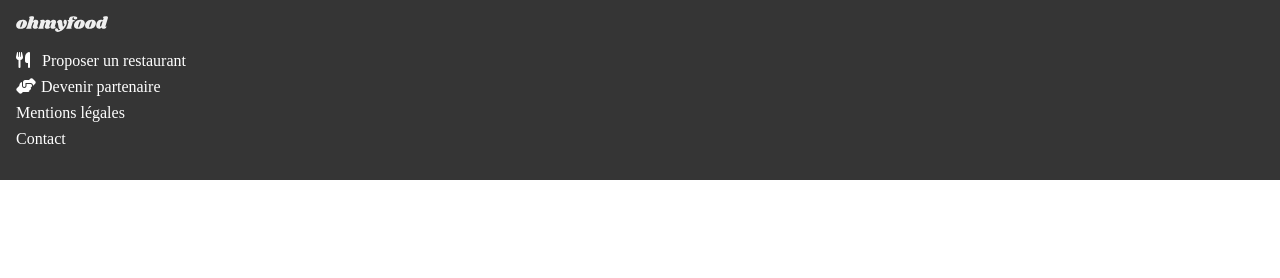
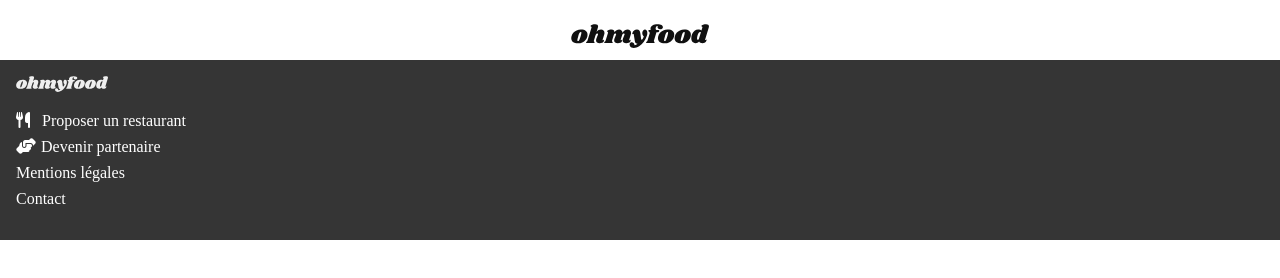
Before and after one commit to Xemn/SpysschaertSteven_3_02112021, a website: page a_la_francaise.html in a window 1280 px wide. Drawn offline with Linux system fonts and the light colour scheme; a web font is replaced by a local one.

Commit message:
Adding the common header of each restaurant page

```diff
--- a/a_la_francaise.html
+++ b/a_la_francaise.html
@@ -12,6 +12,12 @@
     <title>À la Française</title>
   </head>
   <body>
+    <header>
+      <img
+        src="images/logo/ohmyfood@2x.svg"
+        alt="Photo du logo de notre site web"
+      />
+    </header>
     <footer>
       <img
         src="images/logo/ohmyfood@2x.svg"
```
Also changed, not shown: la_note_enchantée.html (+6 -0 lines), la_palette_du_gout.html (+6 -0 lines), le_delice_des_sens.html (+6 -0 lines).
